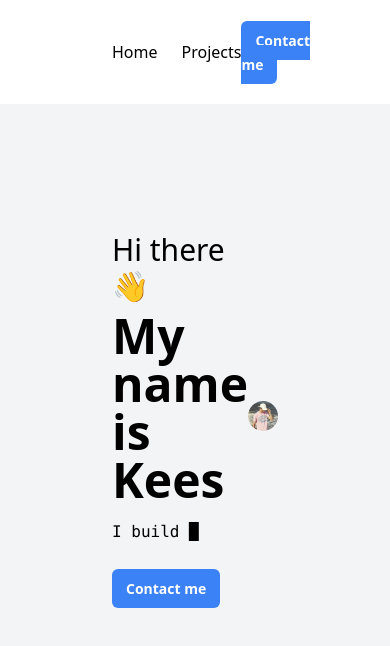
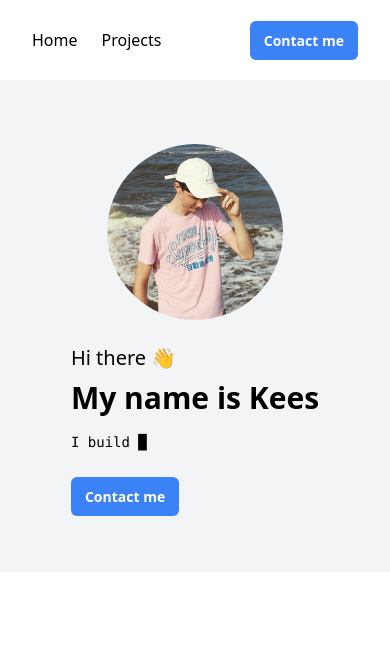
Before and after one commit to keesvv/portfolio, a Vue app: page / in a window 390 px wide. Shown: the top 646 px of the page. Built offline with nearby package versions, Linux system fonts and the light colour scheme.

Commit message:
fix: responsive design

```diff
--- a/src/components/Jumbotron.vue
+++ b/src/components/Jumbotron.vue
@@ -1,14 +1,14 @@
 <template>
   <div
-    class="jumbotron flex justify-between items-center bg-gray-100 px-base py-32"
+    class="jumbotron flex flex-col-reverse sm:flex-row justify-between items-center bg-gray-100 px-6 sm:px-base py-16 sm:py-32"
   >
     <div class="left">
-      <h1 class="text-3xl mb-2">Hi there 👋</h1>
-      <h2 class="text-5xl font-bold mb-4">My name is Kees</h2>
+      <h1 class="text-xl sm:text-3xl mb-2">Hi there 👋</h1>
+      <h2 class="text-3xl sm:text-5xl font-bold mb-4">My name is Kees</h2>
       <!-- <h3>Feel free to <a href="mailto:contact@keesvv.nl">contact me</a>.</h3> -->
       <!-- <Socials /> -->
       <AutoTyper
-        class="text-md mb-8"
+        class="text-sm sm:text-lg mb-8"
         :strings="[
           'I write software.',
           'I make websites.',
@@ -20,7 +20,11 @@
       <ContactButton caption="Contact me" />
     </div>
     <div class="right">
-      <img class="w-52 rounded-full" src="../assets/me.jpg" alt="Me" />
+      <img
+        class="w-44 mb-6 sm:w-52 rounded-full"
+        src="../assets/me.jpg"
+        alt="Me"
+      />
     </div>
   </div>
 </template>
--- a/src/components/Navbar.vue
+++ b/src/components/Navbar.vue
@@ -1,5 +1,5 @@
 <template>
-  <nav class="navbar flex items-center justify-between px-base py-7">
+  <nav class="navbar flex items-center justify-between px-8 sm:px-base py-7">
     <ul class="flex space-x-6">
       <li><a href="#">Home</a></li>
       <li><a href="#projects">Projects</a></li>
```
